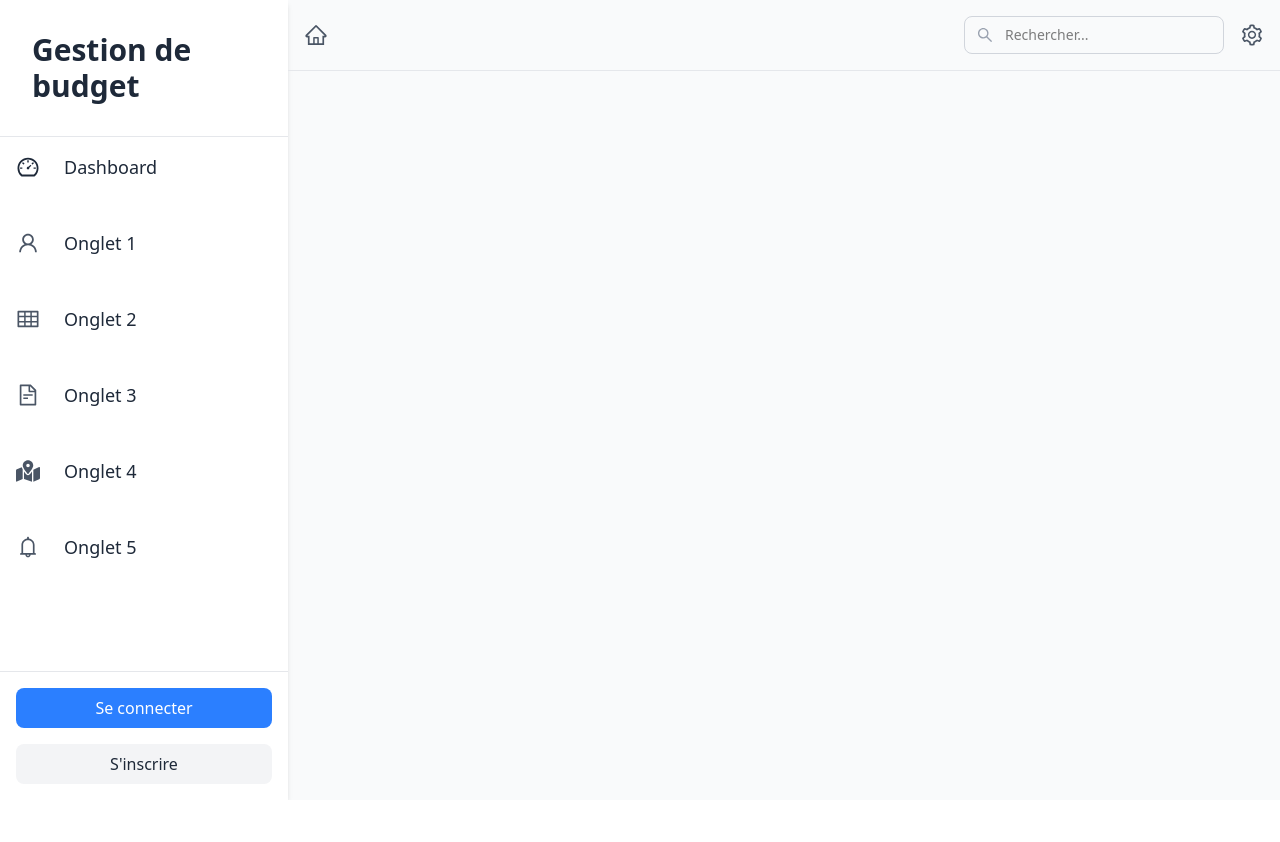
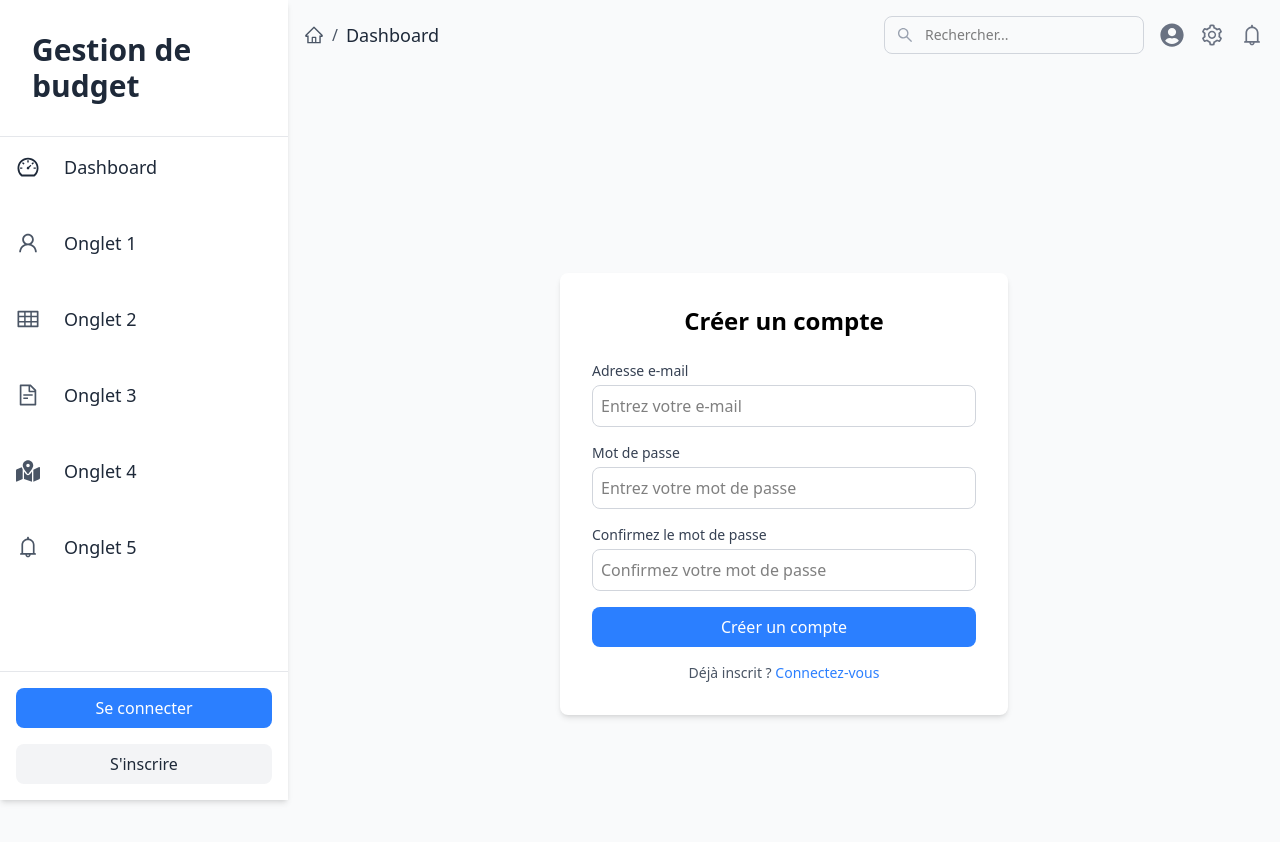
Before and after one commit to diiablex62/Dashboard-budget, a React (Vite) app: page /register in a window 1280 px wide. Shown: the top 842 px of the page. Before the commit the page ends 800 px from the top, so only its background shows below. Built offline with nearby package versions, Linux system fonts and the light colour scheme.

Commit message:
page register ok

```diff
--- a/routes/Routes.jsx
+++ b/routes/Routes.jsx
@@ -0,0 +1,25 @@
+import React from "react";
+import { Routes, Route } from "react-router-dom";
+import Dashboard from "../src/pages/Dashboard";
+import Login from "../src/pages/Login";
+import Register from "../src/pages/Register";
+import Onglet1 from "../src/pages/Onglet1";
+import Onglet2 from "../src/pages/Onglet2";
+import Onglet3 from "../src/pages/Onglet3";
+import Onglet4 from "../src/pages/Onglet4";
+import Onglet5 from "../src/pages/Onglet5";
+
+export default function AppRoutes() {
+  return (
+    <Routes>
+      <Route path='/' element={<Dashboard />} />
+      <Route path='/login' element={<Login />} />
+      <Route path='/register' element={<Register />} />
+      <Route path='/onglet1' element={<Onglet1 />} />
+      <Route path='/onglet2' element={<Onglet2 />} />
+      <Route path='/onglet3' element={<Onglet3 />} />
+      <Route path='/onglet4' element={<Onglet4 />} />
+      <Route path='/onglet5' element={<Onglet5 />} />
+    </Routes>
+  );
+}
--- a/src/App.jsx
+++ b/src/App.jsx
@@ -1,101 +1,18 @@
 import React, { useContext } from "react";
-import {
-  BrowserRouter as Router,
-  Routes,
-  Route,
-  useLocation,
-  useNavigate,
-} from "react-router-dom";
+import { Routes, Route } from "react-router-dom";
 import "./styles/tailwind.css";
 import Sidebar from "./components/Sidebar";
+import Navbar from "./components/Navbar";
 import SettingsPanel from "./components/SettingsPanel";
 import { AppContext } from "./context/AppContext";
+import Register from "./pages/Register";
 import Dashboard from "./pages/Dashboard";
-import Onglet1 from "./pages/Onglet1";
-import Onglet2 from "./pages/Onglet2";
-import Onglet3 from "./pages/Onglet3";
-import Onglet4 from "./pages/Onglet4";
-import Onglet5 from "./pages/Onglet5";
-import {
-  AiOutlineHome,
-  AiOutlineBell,
-  AiOutlineUser,
-  AiOutlineSetting,
-  AiOutlineSearch,
-} from "react-icons/ai";
-
-function Navbar() {
-  const location = useLocation();
-  const navigate = useNavigate();
-
-  const titles = {
-    "/": "Dashboard",
-    "/onglet1": "Onglet 1",
-    "/onglet2": "Onglet 2",
-    "/onglet3": "Onglet 3",
-    "/onglet4": "Onglet 4",
-    "/onglet5": "Onglet 5",
-  };
-
-  const excludedRoutes = ["/login", "/register"];
-  const currentTitle = excludedRoutes.includes(location.pathname)
-    ? ""
-    : titles[location.pathname] || "Page inconnue";
-
-  const isLoggedIn = false;
-
-  return (
-    <div className='p-4 border-b border-gray-200 bg-transparent flex items-center justify-between'>
-      <div className='flex items-center space-x-2'>
-        <AiOutlineHome
-          className='text-2xl text-gray-600 cursor-pointer'
-          onClick={() => navigate("/")}
-        />
-        {currentTitle && (
-          <>
-            <span className='text-gray-400'>/</span>
-            <h1 className='text-xl font-semibold text-gray-800'>
-              {currentTitle}
-            </h1>
-          </>
-        )}
-      </div>
-      <div className='flex items-center space-x-4'>
-        <div className='relative'>
-          <input
-            type='text'
-            placeholder='Rechercher...'
-            className='border border-gray-300 rounded-lg pl-10 pr-4 py-2 text-sm focus:outline-none focus:ring-2 focus:ring-blue-500'
-          />
-          <AiOutlineSearch className='absolute left-3 top-2.5 text-gray-400 text-lg' />
-        </div>
-        {isLoggedIn && (
-          <>
-            <AiOutlineBell
-              className='text-2xl text-gray-600 cursor-pointer hover:text-gray-800'
-              title='Notifications'
-            />
-            <AiOutlineUser
-              className='text-2xl text-gray-600 cursor-pointer hover:text-gray-800'
-              title='Mon compte'
-            />
-          </>
-        )}
-        <AiOutlineSetting
-          className='text-2xl text-gray-600 cursor-pointer hover:text-gray-800'
-          title='Paramètres'
-          onClick={() => setIsSettingsOpen(true)}
-        />
-      </div>
-    </div>
-  );
-}
+import Login from "./pages/Login";
 
 export default function App() {
   const { isSettingsOpen, setIsSettingsOpen } = useContext(AppContext);
 
   return (
-    <Router>
     <div className='flex bg-gray-50'>
       <Sidebar />
       <div className='flex-1 relative'>
@@ -103,11 +20,9 @@ export default function App() {
         <div className='p-6'>
           <Routes>
             <Route path='/' element={<Dashboard />} />
-              <Route path='/onglet1' element={<Onglet1 />} />
-              <Route path='/onglet2' element={<Onglet2 />} />
-              <Route path='/onglet3' element={<Onglet3 />} />
-              <Route path='/onglet4' element={<Onglet4 />} />
-              <Route path='/onglet5' element={<Onglet5 />} />
+            <Route path='/login' element={<Login />} />
+            <Route path='/register' element={<Register />} />{" /"}
+            {/* Route Register */}
           </Routes>
         </div>
         {isSettingsOpen && (
@@ -120,6 +35,5 @@ export default function App() {
         )}
       </div>
     </div>
-    </Router>
   );
 }
--- a/src/components/Sidebar.jsx
+++ b/src/components/Sidebar.jsx
@@ -1,5 +1,5 @@
 import React, { useContext } from "react";
-import { NavLink, useNavigate } from "react-router-dom"; // Importez NavLink
+import { NavLink, useNavigate } from "react-router-dom"; // Assurez-vous que useNavigate est importé
 import "../styles/tailwind.css";
 import { AppContext } from "../context/AppContext";
 import {
@@ -14,7 +14,7 @@ import { FaMapMarkedAlt } from "react-icons/fa";
 
 export default function Sidebar() {
   const { sidebarType, isNavbarFixed } = useContext(AppContext);
-  const navigate = useNavigate();
+  const navigate = useNavigate(); // Utilisation correcte de useNavigate
 
   return (
     <div
@@ -103,13 +103,13 @@ export default function Sidebar() {
       <div className='p-4 border-t border-gray-200'>
         <button
           className='w-full bg-blue-500 text-white py-2 rounded-lg hover:bg-blue-600 transition duration-300'
-          onClick={() => navigate("/login")}
+          onClick={() => navigate("/login")} // Redirige vers /login
         >
           Se connecter
         </button>
         <button
           className='w-full mt-4 bg-gray-100 text-gray-800 py-2 rounded-lg hover:bg-gray-200 transition duration-300'
-          onClick={() => navigate("/register")}
+          onClick={() => navigate("/register")} // Redirige vers /register
         >
           S'inscrire
         </button>
--- a/src/firebaseConfig.js
+++ /dev/null
@@ -1,14 +0,0 @@
-import { initializeApp } from "firebase/app";
-
-const firebaseConfig = {
-  apiKey: "YOUR_API_KEY",
-  authDomain: "YOUR_AUTH_DOMAIN",
-  projectId: "YOUR_PROJECT_ID",
-  storageBucket: "YOUR_STORAGE_BUCKET",
-  messagingSenderId: "YOUR_MESSAGING_SENDER_ID",
-  appId: "YOUR_APP_ID",
-};
-
-const app = initializeApp(firebaseConfig);
-
-export default app;
--- a/src/main.jsx
+++ b/src/main.jsx
@@ -1,5 +1,6 @@
 import React from "react";
 import { createRoot } from "react-dom/client";
+import { BrowserRouter } from "react-router-dom"; // Importez BrowserRouter
 import "./styles/tailwind.css";
 import App from "./App";
 
@@ -7,8 +8,12 @@ import { AppProvider } from "./context/AppContext";
 
 createRoot(document.getElementById("root")).render(
   <React.StrictMode>
-    <AppProvider> {/* Enveloppez l'application avec AppProvider */}
-      <App />
+    <AppProvider>
+      <BrowserRouter>
+        {" "}
+        {/* Enveloppez App dans BrowserRouter */}
+        <App />
+      </BrowserRouter>
     </AppProvider>
   </React.StrictMode>
 );
--- /dev/null
+++ b/src/pages/Register.jsx
@@ -0,0 +1,63 @@
+import React from "react";
+
+export default function Register() {
+  return (
+    <div className='flex items-center justify-center min-h-screen bg-gray-50'>
+      <div className='w-full max-w-md bg-white p-8 rounded-lg shadow-md'>
+        <h2 className='text-2xl font-bold text-center mb-6'>Créer un compte</h2>
+        <form>
+          <div className='mb-4'>
+            <label
+              htmlFor='email'
+              className='block text-sm font-medium text-gray-700'>
+              Adresse e-mail
+            </label>
+            <input
+              id='email'
+              type='email'
+              placeholder='Entrez votre e-mail'
+              className='mt-1 w-full border border-gray-300 rounded-lg p-2 focus:outline-none focus:ring-2 focus:ring-blue-500'
+            />
+          </div>
+          <div className='mb-4'>
+            <label
+              htmlFor='password'
+              className='block text-sm font-medium text-gray-700'>
+              Mot de passe
+            </label>
+            <input
+              id='password'
+              type='password'
+              placeholder='Entrez votre mot de passe'
+              className='mt-1 w-full border border-gray-300 rounded-lg p-2 focus:outline-none focus:ring-2 focus:ring-blue-500'
+            />
+          </div>
+          <div className='mb-4'>
+            <label
+              htmlFor='confirm-password'
+              className='block text-sm font-medium text-gray-700'>
+              Confirmez le mot de passe
+            </label>
+            <input
+              id='confirm-password'
+              type='password'
+              placeholder='Confirmez votre mot de passe'
+              className='mt-1 w-full border border-gray-300 rounded-lg p-2 focus:outline-none focus:ring-2 focus:ring-blue-500'
+            />
+          </div>
+          <button
+            type='submit'
+            className='w-full bg-blue-500 text-white py-2 rounded-lg hover:bg-blue-600 transition duration-300'>
+            Créer un compte
+          </button>
+        </form>
+        <p className='text-center text-sm text-gray-600 mt-4'>
+          Déjà inscrit ?{" "}
+          <a href='/login' className='text-blue-500 hover:underline'>
+            Connectez-vous
+          </a>
+        </p>
+      </div>
+    </div>
+  );
+}
```
Lines whose indentation alone changed are shown as unchanged.
